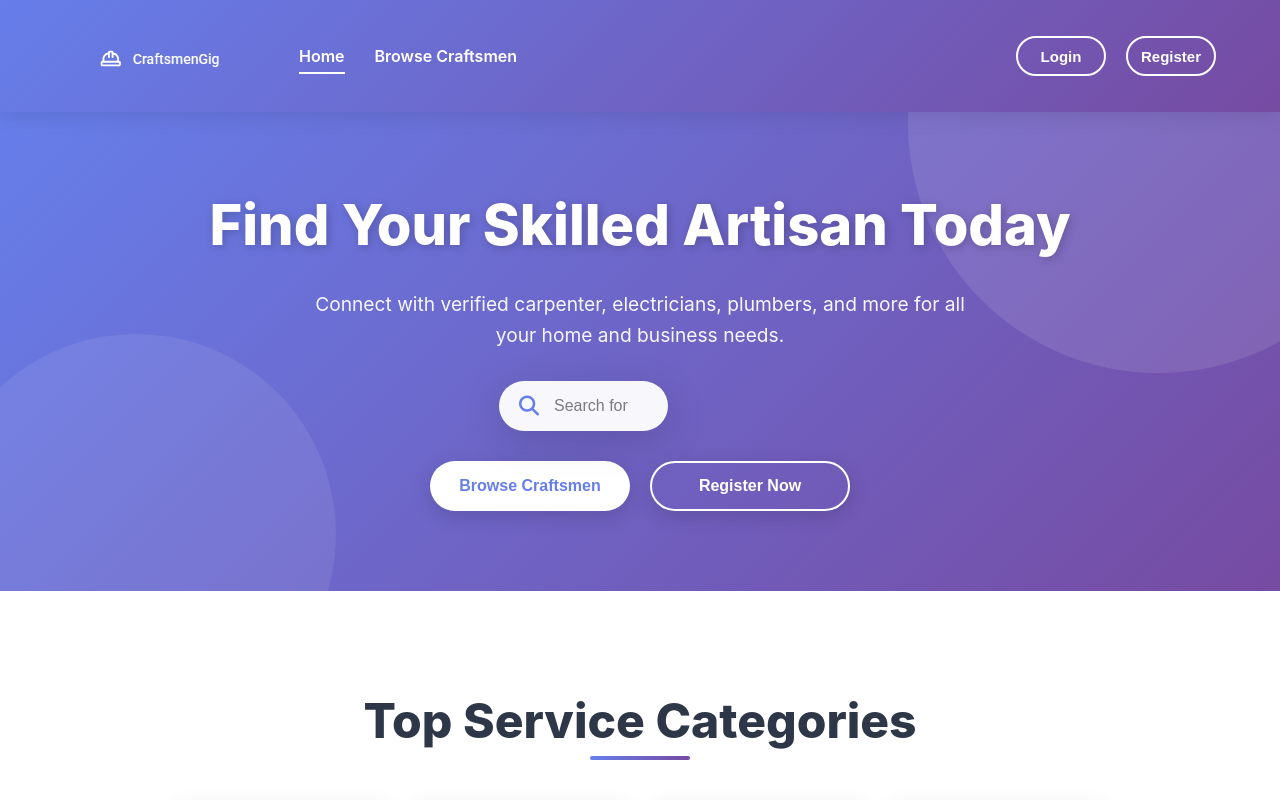
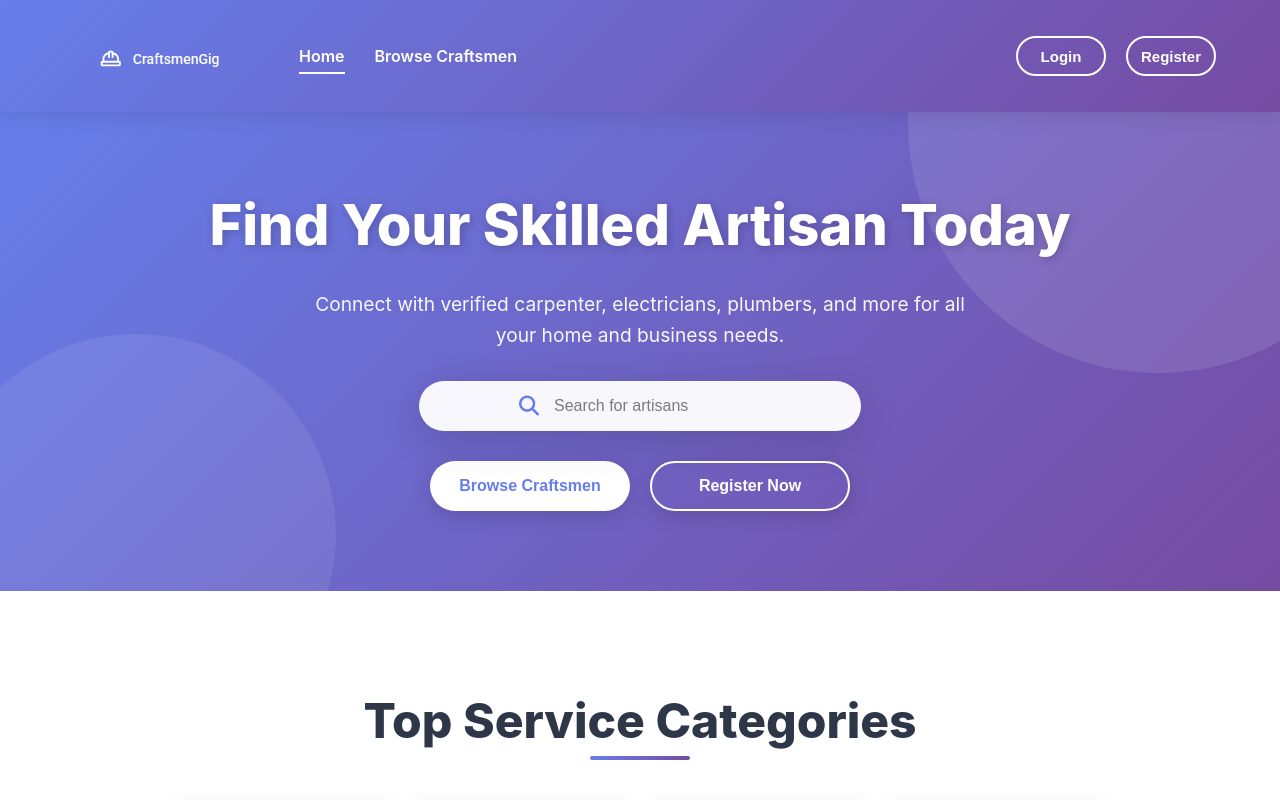
Before and after one commit to Bigoluwagentle/Craftman, a React (Create React App) app: page / in a window 1280 px wide. Shown: the top 800 px of the page. Built offline with nearby package versions, Linux system fonts and the light colour scheme; no server answers.

Commit message:
fixing css

```diff
--- a/src/pages/home.jsx
+++ b/src/pages/home.jsx
@@ -87,7 +87,7 @@ function Homepage() {
               <i className="fa-solid fa-magnifying-glass"></i>
               <input
                 type="search"
-                placeholder='Search for artisans, craft or location'
+                placeholder='Search for artisans'
                 value={searchTerm}
                 onChange={(e) => setSearchTerm(e.target.value)}
               />
--- a/src/styles/home.css
+++ b/src/styles/home.css
@@ -1,7 +1,6 @@
 .Home {
   font-family: 'Inter', -apple-system, BlinkMacSystemFont, 'Segoe UI', sans-serif;
 
-  /* Header Styles */
   > header {
     display: flex;
     justify-content: center;
@@ -130,7 +129,6 @@
     }
   }
 
-  /* Hero Section */
   > section {
     display: flex;
     justify-content: center;
@@ -221,8 +219,8 @@
       nav {
         background: rgba(255, 255, 255, 0.95);
         backdrop-filter: blur(10px);
-        width: 60%;
-        padding: 15px 20px;
+        width: 100%;
+        padding: 15px 100px;
         border-radius: 50px;
         box-shadow: 0 10px 40px rgba(0, 0, 0, 0.15);
         display: flex;
```
